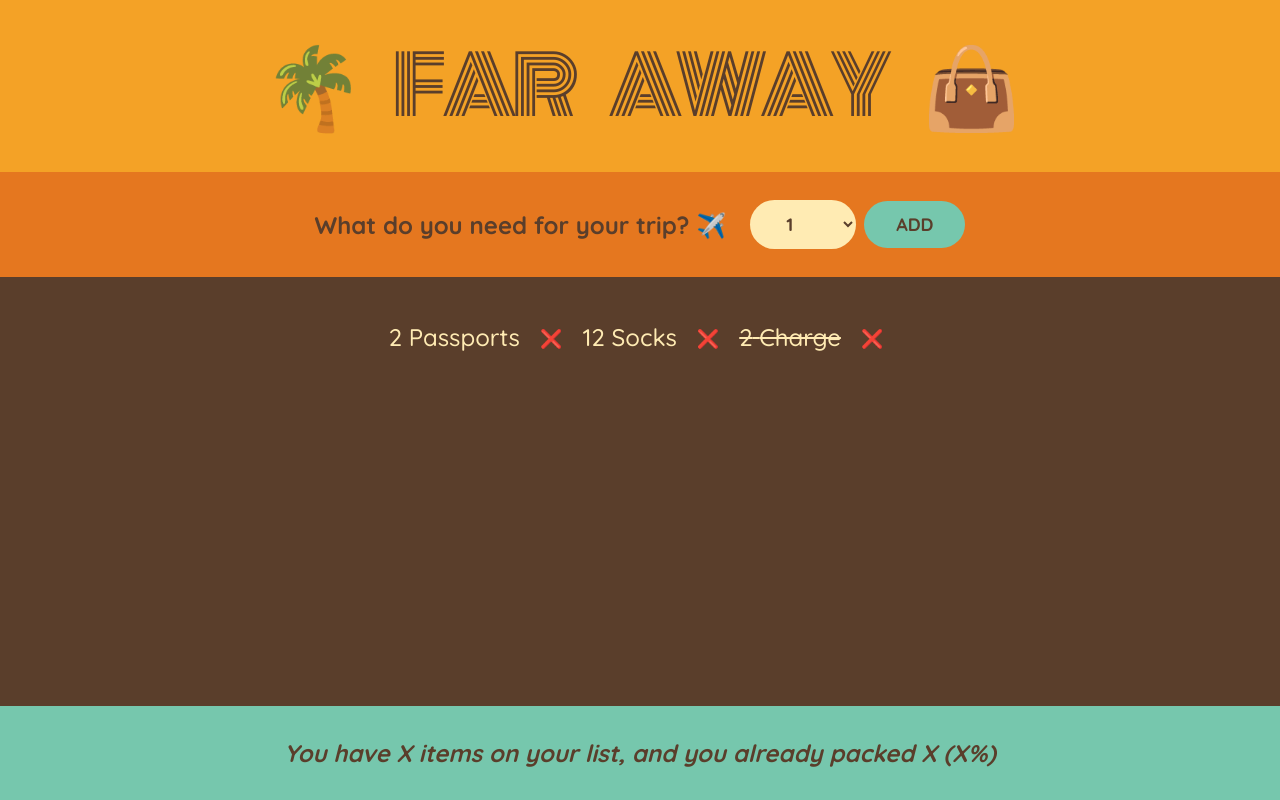
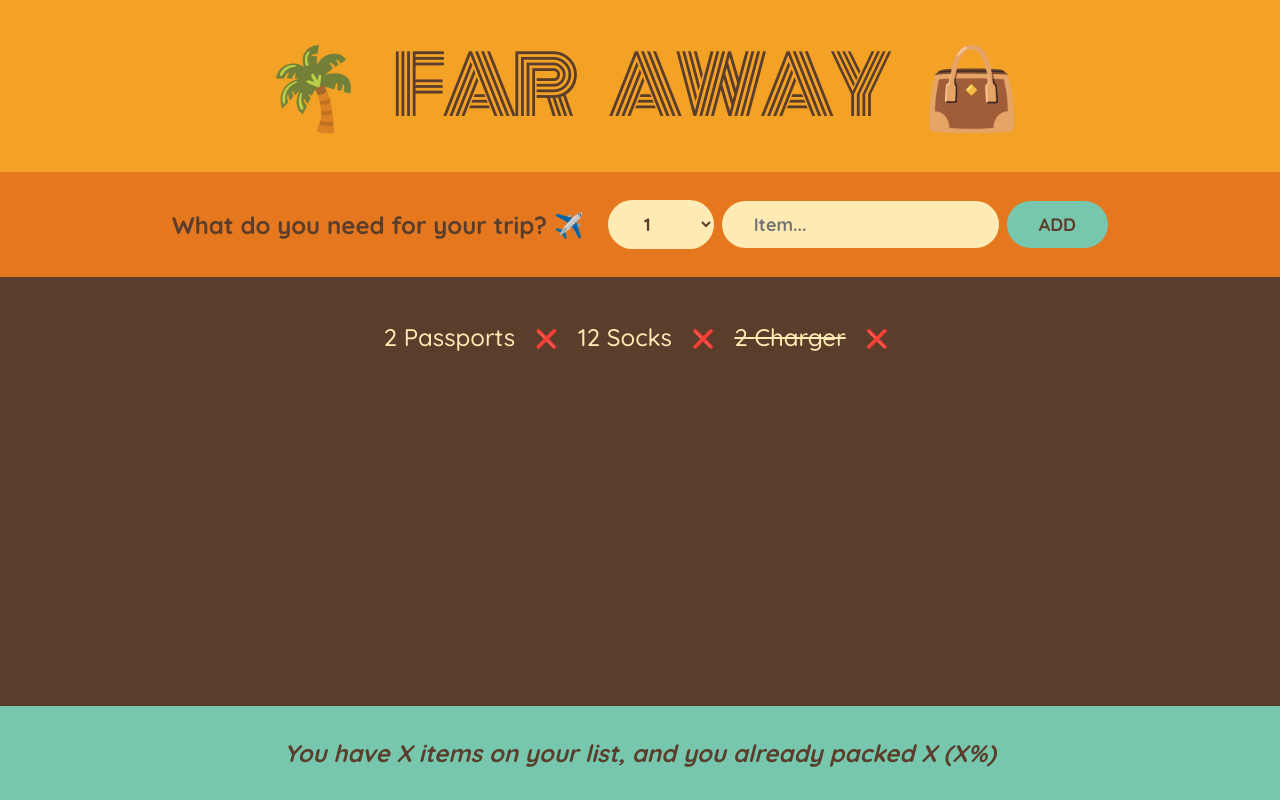
Before and after one commit to Franky-Dee/Travel-List, a React (Create React App) app: page / in a window 1280 px wide. Built offline with nearby package versions, Linux system fonts and the light colour scheme.

Commit message:
Update App.js

```diff
--- a/src/App.js
+++ b/src/App.js
@@ -1,7 +1,9 @@
+import { useState } from 'react';
+
 const initialItems = [
   { id: 1, description: 'Passports', quantity: 2, packed: false },
   { id: 2, description: 'Socks', quantity: 12, packed: false },
-  { id: 3, description: 'Charge', quantity: 2, packed: true },
+  { id: 3, description: 'Charger', quantity: 2, packed: true },
 ];
 
 export default function App() {
@@ -20,10 +22,29 @@ function Logo() {
 }
 
 function Form() {
+  const [description, setDescription] = useState('');
+  const [quantity, setQuantity] = useState('1');
+
+  function handleSubmit(e) {
+    e.preventDefault();
+
+    if (!description) return;
+
+    const newItem = { description, quantity, packed: false, id: Date.now() };
+
+    setDescription('');
+    setQuantity('');
+  }
   return (
-    <form className="add-form">
+    <form
+      className="add-form"
+      onSubmit={handleSubmit}
+    >
       <h3>What do you need for your trip? ✈️</h3>
-      <select>
+      <select
+        value={quantity}
+        onChange={(e) => setQuantity(Number(e.target.value))}
+      >
         {Array.from({ length: 20 }, (_, i) => i + 1).map((num) => (
           <option
             value={num}
@@ -33,6 +54,12 @@ function Form() {
           </option>
         ))}
       </select>
+      <input
+        type="text"
+        placeholder="Item..."
+        value={description}
+        onChange={(e) => setDescription(e.target.value)}
+      />
       <button>Add</button>
     </form>
   );
@@ -43,7 +70,10 @@ function PackingList() {
     <div className="list">
       <li>
         {initialItems.map((item) => (
-          <Item item={item} />
+          <Item
+            item={item}
+            key={item.id}
+          />
         ))}
       </li>
     </div>
```
